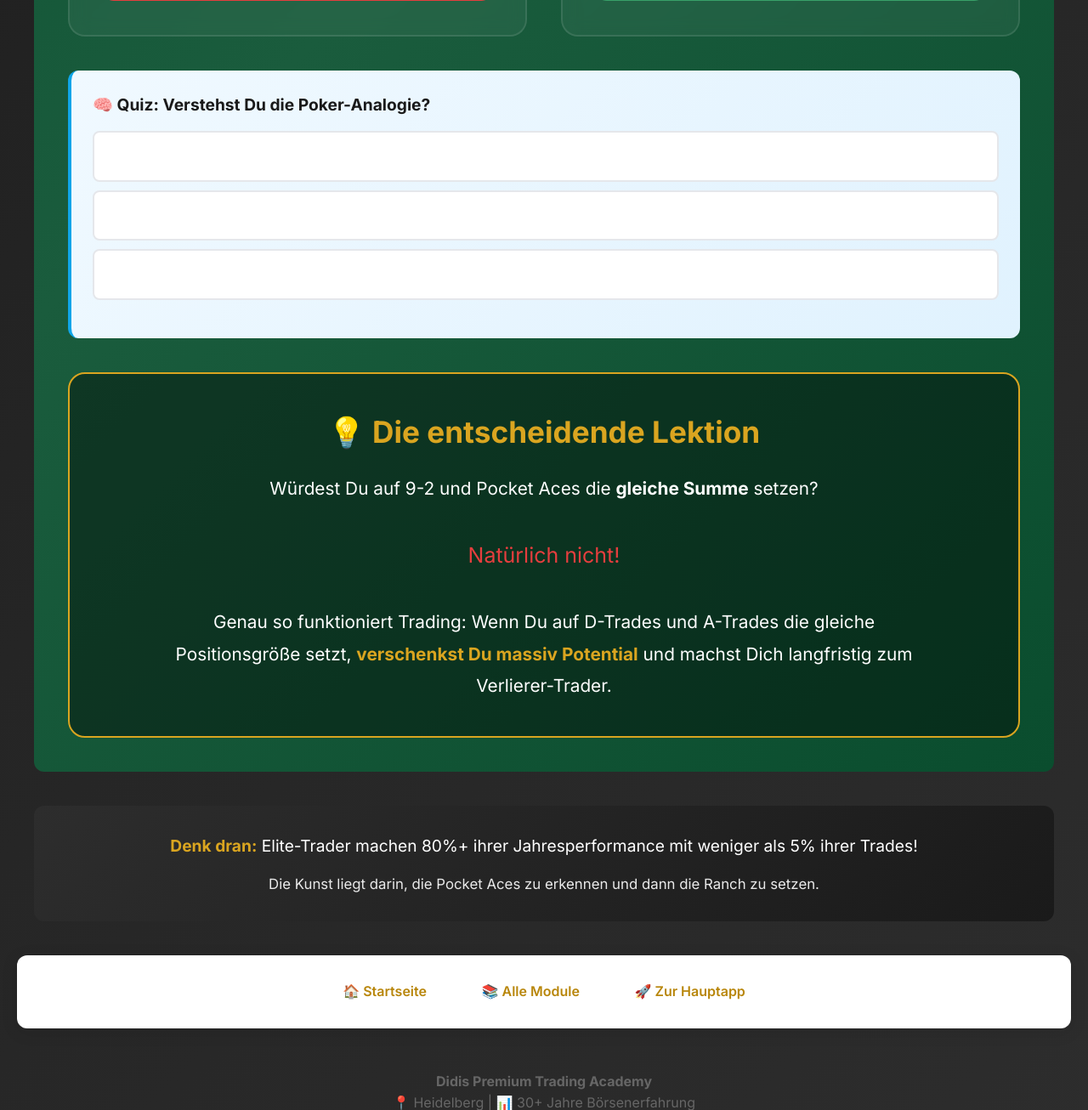
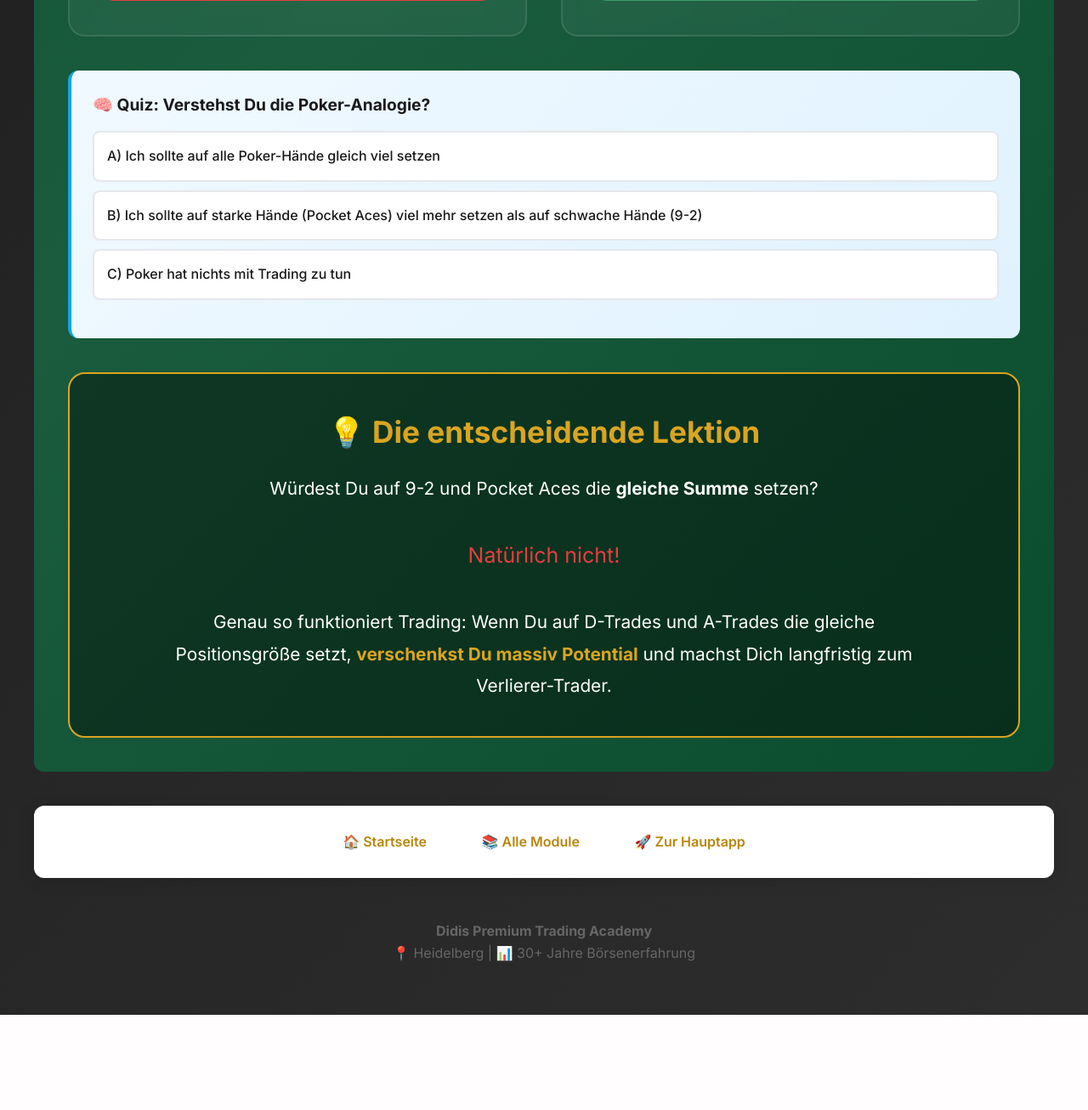
Before and after one commit to dietmarbreihof-beep/didis-premium-app, a Flask app: page /position-sizing-abcd-calculator in a window 1280 px wide. Shown: the part 1785-3091 px from the top of the page at 85% size. After the commit the page ends 2979 px from the top, so only its background shows below. Run offline with Flask 3, Linux system fonts and the light colour scheme; data comes from the database, SQL or seed files in the repository.

Commit message:
Fix quiz readability - add dark text color to quiz options, remove duplicate content, improve quiz feedback

```diff
--- a/templates/position_sizing_abcd_calculator.html
+++ b/templates/position_sizing_abcd_calculator.html
@@ -796,6 +796,8 @@
             padding: 15px;
             cursor: pointer;
             transition: all 0.3s ease;
+            color: var(--primary-dark);
+            font-weight: 500;
         }
 
         .quiz-option:hover {
@@ -1067,13 +1069,8 @@
                             </p>
                             <p style="font-size: 1.05em; line-height: 1.6; color: var(--primary-medium);">
                                 Die Win-Rates in diesem Tool (90%, 70%, 55%, 40%) stammen aus Lance Breitsteins Beispiel-Fallstudie -
-                                <strong> nicht aus Deinen realen Trading-Daten!</strong> Du kannst nicht einfach raten, welche Win-Rate Deine Setups haben.
-                                Du musst es messen!
+                                <strong> nicht aus Deinen realen Trading-Daten!</strong> Du musst es messen!
                             </p>
-                            <div style="margin-top: 15px; padding: 15px; background: rgba(218, 165, 32, 0.2); border-radius: 8px;">
-                                <strong>Minimum:</strong> 30-50 Trades pro Grade bevor Du valide Schlüsse ziehen kannst.
-                                Besser: 100+ Trades für statistische Signifikanz.
-                            </div>
                         </div>
 
                         <div style="background: var(--bg-page); border-radius: 12px; padding: 25px; border-left: 6px solid var(--gold-dark);">
@@ -1081,15 +1078,9 @@
                                 2. Entwickelte Trading-Strategie
                             </h4>
                             <p style="font-size: 1.1em; line-height: 1.6; margin-bottom: 15px;">
-                                Du brauchst ein <strong>erprobtes Playbook</strong> mit definierten Setups:
+                                Du brauchst ein <strong>erprobtes Playbook</strong> mit definierten Setups.
                             </p>
-                            <ul style="font-size: 1.05em; line-height: 1.8; padding-left: 25px;">
-                                <li>Stage 2 Breakout-Setup</li>
-                                <li>Momentum-Plays mit Katalysator</li>
-                                <li>Mean Reversion bei Support</li>
-                                <li>Swing-Trades nach Konsolidierung</li>
-                            </ul>
-                            <p style="font-size: 1.05em; line-height: 1.6; margin-top: 15px; color: var(--primary-medium);">
+                            <p style="font-size: 1.05em; line-height: 1.6; color: var(--primary-medium);">
                                 <strong>Wenn Du noch kein klares System hast:</strong> Fokussiere Dich ERST auf das Erlernen einer Strategie
                                 mit kleinen, gleichbleibenden Positionsgrößen. Bet-Sizing kommt später!
                             </p>
@@ -1102,17 +1093,28 @@
                             <p style="font-size: 1.1em; line-height: 1.6; margin-bottom: 15px;">
                                 Du musst in der Lage sein, <strong>größere Positionsgrößen zu handeln, ohne dass es Deine Psychologie verändert.</strong>
                             </p>
-                            <p style="font-size: 1.05em; line-height: 1.6; color: var(--primary-medium);">
-                                Wenn Du bei 8x Deiner normalen Size nervös wirst und deshalb zu früh aussteigst oder
-                                Deine Entry-Regeln missachtest, zerstörst Du den gesamten Expected Value Vorteil.
-                                Die Positionsgröße darf Deine Ausführung NICHT beeinflussen.
-                            </p>
                             <div style="margin-top: 15px; padding: 15px; background: rgba(229, 62, 62, 0.2); border-radius: 8px;">
-                                <strong>Warnung:</strong> Viele Trader ruinieren ihre Accounts, weil sie zu schnell skalieren,
-                                bevor sie psychologisch bereit sind!
+                                <strong>Warnung:</strong> Viele Trader ruinieren ihre Accounts, weil sie zu schnell skalieren!
                             </div>
                         </div>
                     </div>
+                </div>
+
+                <!-- Quiz nach Warnung -->
+                <div class="quiz-container">
+                    <div class="quiz-question">🧠 Quiz: Was ist die wichtigste Voraussetzung für exponentielles Sizing?</div>
+                    <div class="quiz-options">
+                        <div class="quiz-option" onclick="selectQuizAnswer(2, 'A', false)">
+                            A) Viel Geld im Depot haben
+                        </div>
+                        <div class="quiz-option" onclick="selectQuizAnswer(2, 'B', true)">
+                            B) A-Trades von D-Trades unterscheiden können - IN ECHTZEIT, VOR dem Entry
+                        </div>
+                        <div class="quiz-option" onclick="selectQuizAnswer(2, 'C', false)">
+                            C) Viele Jahre Erfahrung haben
+                        </div>
+                    </div>
+                    <div id="quiz2Feedback" class="quiz-feedback" style="display: none;"></div>
                 </div>
 
                 <div class="highlight-box">
@@ -1124,55 +1126,23 @@
                         </p>
                         <p style="margin-bottom: 15px;">
                             <strong>Phase 2 (Monate 7-12):</strong> Analysiere Dein Journal. Identifiziere Deine besten Setups.
-                            Beginne mit leichtem linearem Sizing (1x, 1.5x, 2x, 3x). Sammle mehr Daten.
+                            Beginne mit leichtem linearem Sizing (1x, 1.5x, 2x, 3x).
                         </p>
                         <p style="margin-bottom: 15px;">
                             <strong>Phase 3 (Jahr 2+):</strong> Mit 100+ Trades und bewiesener Konsistenz:
-                            Beginne vorsichtig mit exponentiellem Sizing. Steigere monatlich um 10%.
+                            Beginne vorsichtig mit exponentiellem Sizing.
                         </p>
                         <p>
-                            <strong>Phase 4 (Elite Level):</strong> Nach Jahren der Erfahrung und psychologischer Meisterschaft:
+                            <strong>Phase 4 (Elite Level):</strong> Nach Jahren der Erfahrung:
                             Aggressive Skalierung bei A-Setups (1x, 3x, 9x, 27x).
                         </p>
                     </div>
                 </div>
 
-                <div class="success-box">
-                    <h3 class="success-title">🚀 Dein nächster Schritt</h3>
-                    <p style="font-size: 1.2em; line-height: 1.8; color: var(--primary-dark); margin-bottom: 20px;">
-                        Wenn Du noch kein vollständiges Trade-Journal hast, starte JETZT damit:
-                    </p>
-                    <div style="background: white; padding: 20px; border-radius: 8px;">
-                        <p style="font-size: 1.1em; line-height: 1.6; margin-bottom: 15px;">
-                            <strong>Minimales Journal pro Trade:</strong>
-                        </p>
-                        <ul style="font-size: 1.05em; line-height: 1.8; padding-left: 25px;">
-                            <li>Datum & Ticker</li>
-                            <li>Setup-Typ (z.B. "Stage 2 Breakout")</li>
-                            <li><strong>Grade VOR Entry</strong> (A/B/C/D) - das ist kritisch!</li>
-                            <li>Entry & Exit Preis</li>
-                            <li>Ergebnis (Win/Loss/Breakeven)</li>
-                            <li>P&L in Euro</li>
-                            <li>Kurze Notiz: Warum dieser Grade? Was lief gut/schlecht?</li>
-                        </ul>
-                    </div>
-                    <p style="font-size: 1.1em; line-height: 1.6; margin-top: 20px; color: var(--primary-dark);">
-                        Nach 50-100 Trades hast Du genug Daten, um Deine echten Win-Rates pro Grade zu berechnen.
-                        Dann - und erst dann - kannst Du den Kalkulator mit Deinen realen Zahlen nutzen.
-                    </p>
-                </div>
-
-                <div style="margin-top: 30px; padding: 25px; background: var(--primary-medium); border-radius: 12px; color: white; text-align: center;">
-                    <p style="font-size: 1.3em; line-height: 1.8;">
-                        <strong style="color: var(--gold-classic);">Denk dran:</strong> Elite-Trader wurden nicht über Nacht zu Elite-Tradern.
-                        Sie verbrachten Jahre damit, ihr Handwerk zu perfektionieren, bevor sie aggressiv skalieren konnten.
-                    </p>
-                    <p style="font-size: 1.1em; margin-top: 15px; opacity: 0.9;">
-                        Sei geduldig mit Dir selbst. Fokussiere Dich auf Konsistenz vor Sizing.
-                    </p>
-                </div>
+                <button class="next-step-button" onclick="nextStep()" id="step2NextButton" style="display: none;">
+                    ✅ Warnung verstanden - Weiter zu Schritt 3: Trade-Grades ➡️
+                </button>
             </div>
-        </div>
 
         <!-- Calculator Tab -->
         <div id="calculator" class="tab-content">
@@ -1759,7 +1729,11 @@
             if (isCorrect) {
                 event.target.classList.add('correct');
                 feedbackElement.className = 'quiz-feedback correct';
-                feedbackElement.textContent = '✅ Richtig! Du hast die Analogie verstanden.';
+                if (quizNumber === 1) {
+                    feedbackElement.textContent = '✅ Richtig! Du hast die Analogie verstanden.';
+                } else if (quizNumber === 2) {
+                    feedbackElement.textContent = '✅ Perfekt! Das ist der Schlüssel zum erfolgreichen Position-Sizing.';
+                }
 
                 // Show next step button
                 const nextButton = document.getElementById(`step${quizNumber}NextButton`);
```
